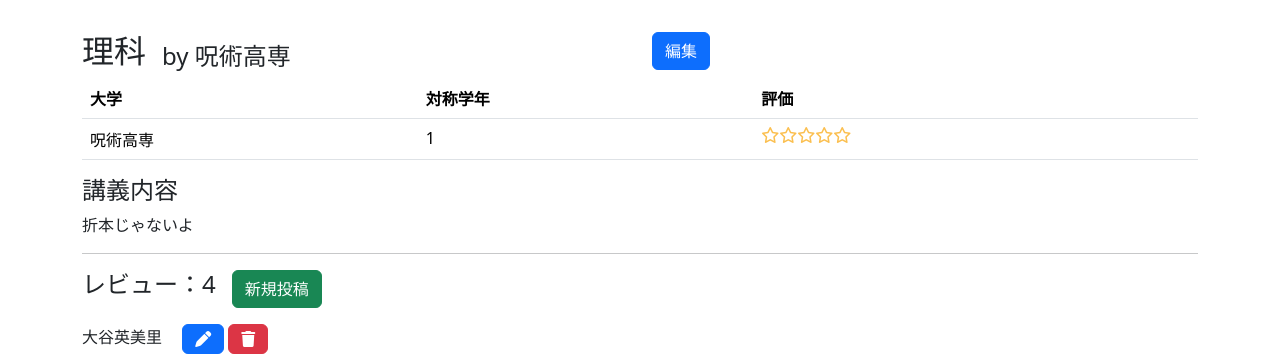
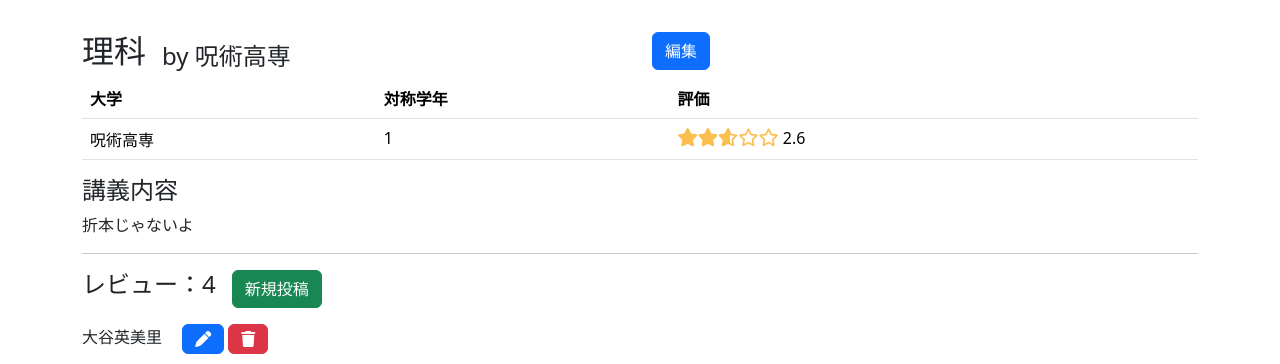
Before and after one commit to daisuke-shimura/server_programming, a Django app: page /lectures/2/ in a window 1280 px wide. Shown: the part 56-420 px from the top of the page. Run offline with Django 3.2, Linux system fonts and the light colour scheme; data comes from the database, SQL or seed files in the repository; both versions use the stored data as it was after the commit; some libraries are stand-ins or nearby versions.

Commit message:
★の%標示

```diff
--- a/djangosnippets/helloworld/static/snippets/css/style.css
+++ b/djangosnippets/helloworld/static/snippets/css/style.css
@@ -20,14 +20,15 @@ main {
 .star-rating {
   position: relative;
   display: inline-block;
-  font-size: 24px;
+  font-size: 18px;
   color: #ccc; /* 背景の星（枠線） */
 }
 
 .star-rating::before {
   content: '\f005\f005\f005\f005\f005'; /* 5つの星 */
   font-family: 'Font Awesome 5 Free';
-  font-weight: 900;
+  font-weight: 400;
+  color: #fbbf4f;
 }
 
 .star-rating-fill {
--- a/djangosnippets/helloworld/templates/snippets/lectures/index.html
+++ b/djangosnippets/helloworld/templates/snippets/lectures/index.html
@@ -39,9 +39,4 @@
 
     {% include 'lectures/lectures_table.html' %}
 
-    {% load star_filters %}
-    <div class="star-rating">
-      <div class="star-rating-fill" style="width: {{ average_score|rating_to_percent }}%;"></div>
-    </div>
-
 {% endblock %}
--- a/djangosnippets/helloworld/templates/snippets/lectures/show.html
+++ b/djangosnippets/helloworld/templates/snippets/lectures/show.html
@@ -25,7 +25,13 @@
     <tr>
       <td>{{ lecture.university }}</td>
       <td>{{ lecture.school_year }}</td>
-      <td>{% include 'lectures/star.html' %}</td>
+      <td>
+        {% load star_filters %}
+        <div class="star-rating">
+          <div class="star-rating-fill" style="width: {{ lecture.average_score|rating_to_percent }}%;"></div>
+        </div>
+        {{ lecture.average_score }}
+      </td>
     </tr>
   </tbody>
 </table>
--- a/djangosnippets/helloworld/templates/snippets/users/show.html
+++ b/djangosnippets/helloworld/templates/snippets/users/show.html
@@ -30,6 +30,7 @@
 <hr>
 
 <h2>投稿したレビュー</h2>
+{% if lectures %}
 {% for review in reviews %}
 <div>
     <a href="{% url 'lectures_show' review.lecture.id %}">{{ review.lecture.name }}</a>
@@ -40,5 +41,8 @@
     <p>{{ review.comment }}</p>
 </div>
 {% endfor %}
+{% else %}
+<p>まだレビューを投稿していません。</p>
+{% endif %}
 
 {% endblock %}
--- a/djangosnippets/helloworld/views.py
+++ b/djangosnippets/helloworld/views.py
@@ -208,7 +208,8 @@ def review_new(request, lecture_id):
             review.user = request.user
             review.save()
             lecture.reviews_count += 1
-            lecture.average_score = Review.objects.filter(lecture=lecture).aggregate(Avg('score'))['score__avg']
+            average = Review.objects.filter(lecture=lecture).aggregate(Avg('score'))['score__avg']
+            lecture.average_score = round(average, 2)
             lecture.save()
             return redirect('lectures_show', lecture_id=lecture.id)
     else:
```
Also changed, not shown: djangosnippets/helloworld/templates/snippets/lectures/lectures_table.html (+7 -1 lines), djangosnippets/db.sqlite3.
